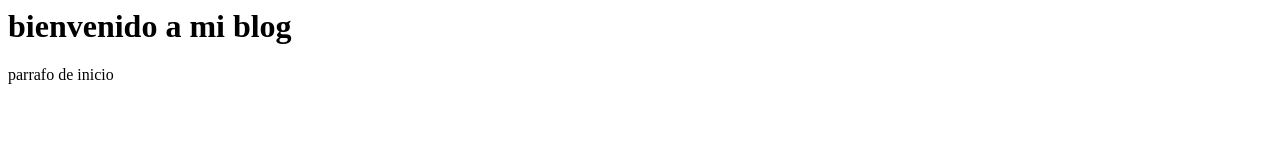
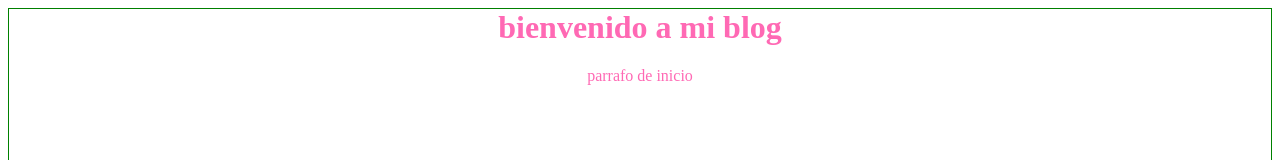
Before and after one commit to JoseArma/Gif-Party, a plain HTML site: page practica/index.html in a window 1280 px wide. Shown: the top 160 px of the page. Drawn offline with Linux system fonts and the light colour scheme.

```diff
--- a/practica/index.html
+++ b/practica/index.html
@@ -1,7 +1,7 @@
 <html>
     <head>
             <TItle>inicio</TItle>
-            <link rel="stylesheet" href="css/estilos.css">
+            <link rel="stylesheet" href="estilos/style.css">
     </head>
 
     <body>
```
Also changed, not shown: practica/descripcion.txt.
